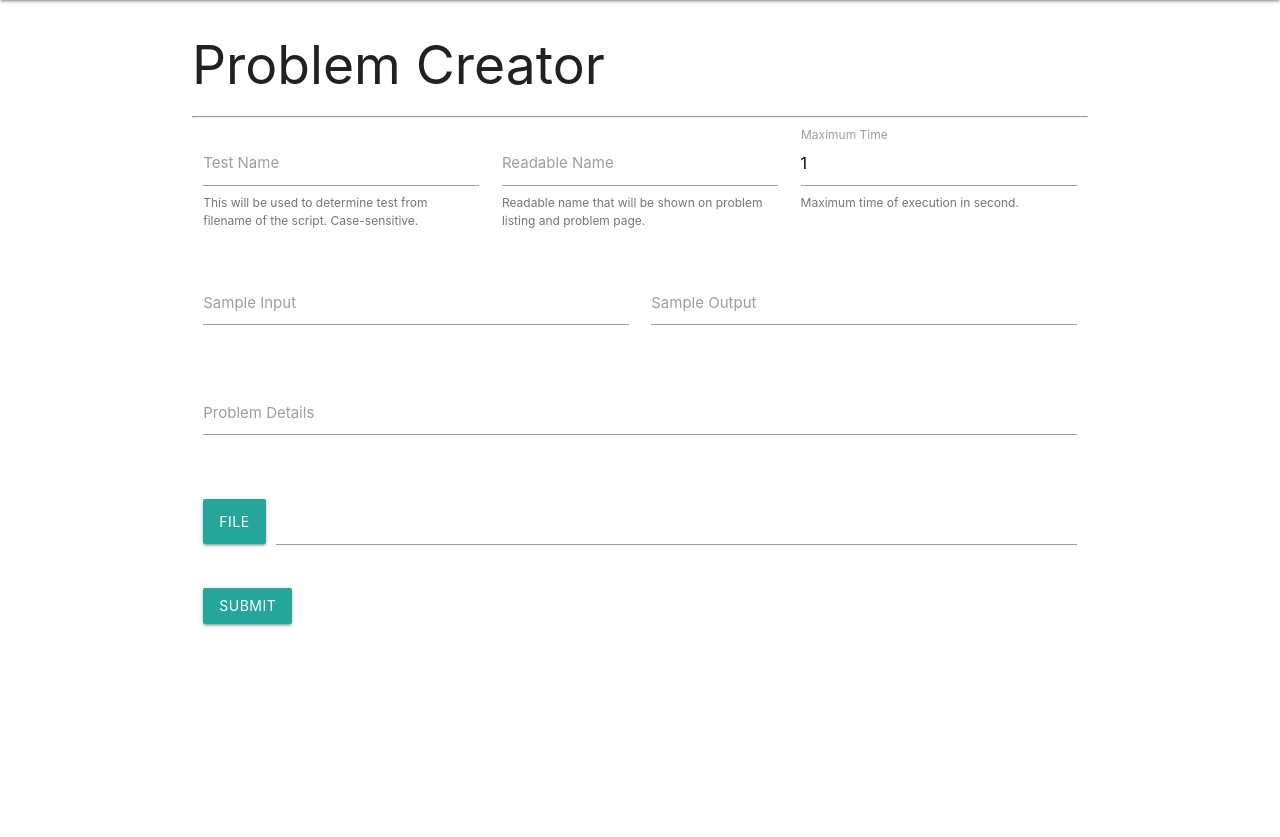
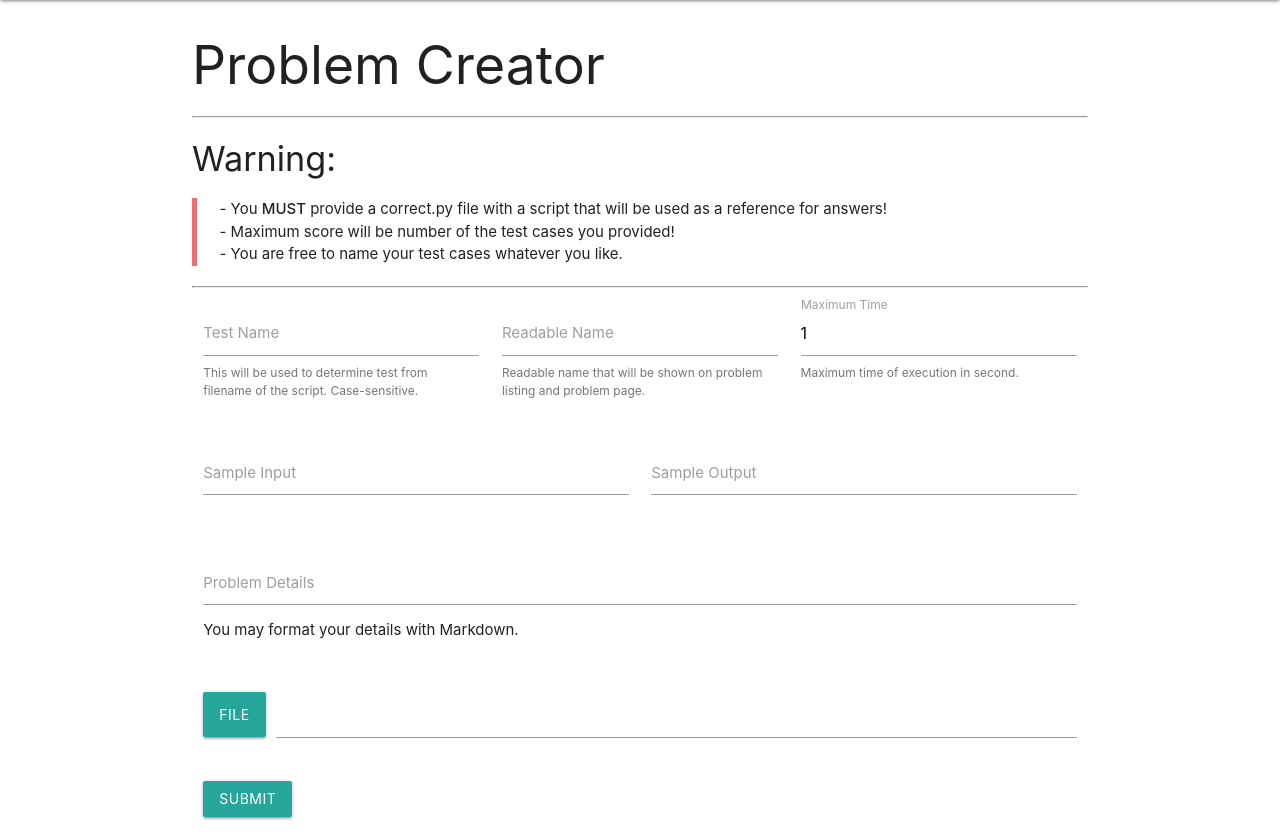
Before and after one commit to rorre/ForFunGrader, a Python web app: template app/templates/creator.html in a window 1280 px wide. Shown: the part 64-901 px from the top of the page. Before the commit the page ends 691 px from the top, so only its background shows below. Run offline with Jinja, Linux system fonts and the light colour scheme; the template is opened without the code that fills it, so the values that code supplies are empty; some libraries are stand-ins or nearby versions.

Commit message:
markdown + problem update

```diff
--- a/app/routes/Task.py
+++ b/app/routes/Task.py
@@ -64,6 +64,10 @@ async def create_problem():
         await flash("You must provide a correct.py file!")
         return await render_template('creator.html')
 
+    if len(files) == 1:
+        await flash("Please provide at least one test case!")
+        return await render_template('creator.html')
+
     existing_db = Problem.query.filter_by(test_folder=test_name).first()
     if existing_db:
         await flash("There's already a test with that name.")
--- a/app/templates/creator.html
+++ b/app/templates/creator.html
@@ -12,7 +12,13 @@
 {% endwith %}
 <h2>Problem Creator</h2>
 <hr>
-
+<h4>Warning:</h4>
+<blockquote><ul>
+    <li>- You <strong>MUST</strong> provide a correct.py file with a script that will be used as a reference for answers!</li>
+    <li>- Maximum score will be number of the test cases you provided!</li>
+    <li>- You are free to name your test cases whatever you like.</li>
+</ul></blockquote>
+<hr>
 <div class="row">
     <form class="col s12" method='POST' enctype="multipart/form-data">
         <div class="row">
@@ -46,6 +52,7 @@
             <div class="input-field col s12">
                 <textarea name="details" class="materialize-textarea"></textarea>
                 <label for="details">Problem Details</label>
+                <span class="details">You may format your details with Markdown.</span>
             </div>
         </div>
         <div class="row">
```
Also changed, not shown: app/templates/problem.html (+13 -7 lines).
